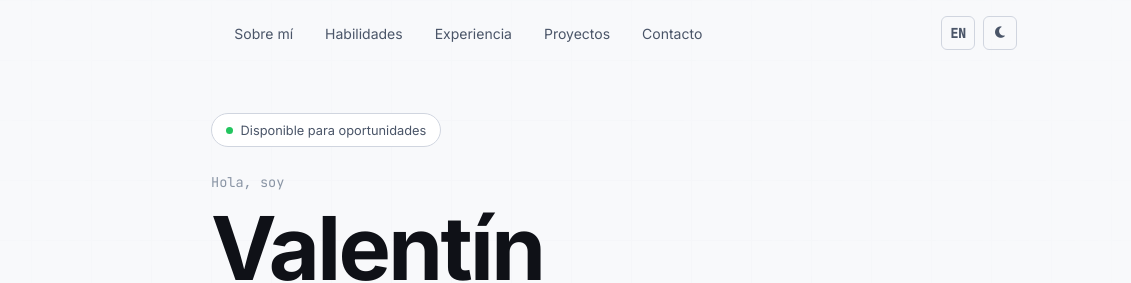
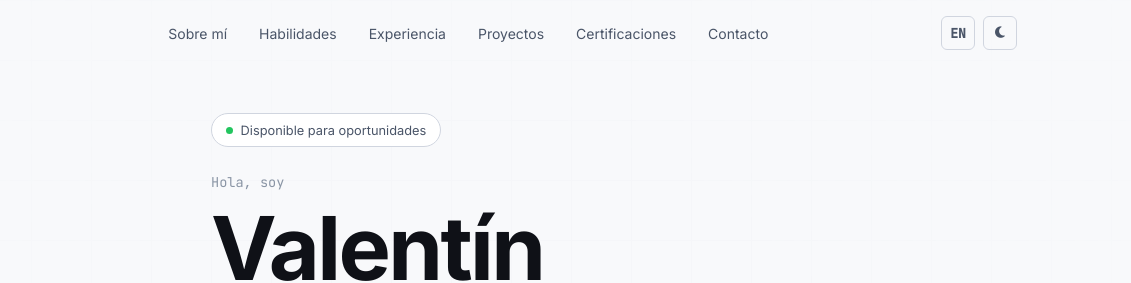
Before and after one commit to ValentinJz/Portfolio-Valentin-Jz, a plain HTML site: page index.html in a window 1280 px wide. Shown: the top 283 px of the page, 149-1280 px from the left. Drawn offline with Linux system fonts and the light colour scheme.

Commit message:
feat: Portfolio Valentín Juarez v1.0

```diff
--- a/index.html
+++ b/index.html
@@ -32,6 +32,7 @@
         <li><a href="#skills"     data-i18n="nav.skills">Habilidades</a></li>
         <li><a href="#experience" data-i18n="nav.experience">Experiencia</a></li>
         <li><a href="#projects"   data-i18n="nav.projects">Proyectos</a></li>
+        <li><a href="#certs"      data-i18n="nav.certs">Certificaciones</a></li>
         <li><a href="#contact"    data-i18n="nav.contact">Contacto</a></li>
       </ul>
       <div class="nav__controls">
@@ -49,6 +50,7 @@
       <a href="#skills"     class="nav__mobile-link" data-i18n="nav.skills">Habilidades</a>
       <a href="#experience" class="nav__mobile-link" data-i18n="nav.experience">Experiencia</a>
       <a href="#projects"   class="nav__mobile-link" data-i18n="nav.projects">Proyectos</a>
+      <a href="#certs"      class="nav__mobile-link" data-i18n="nav.certs">Certificaciones</a>
       <a href="#contact"    class="nav__mobile-link" data-i18n="nav.contact">Contacto</a>
     </div>
   </nav>
```
